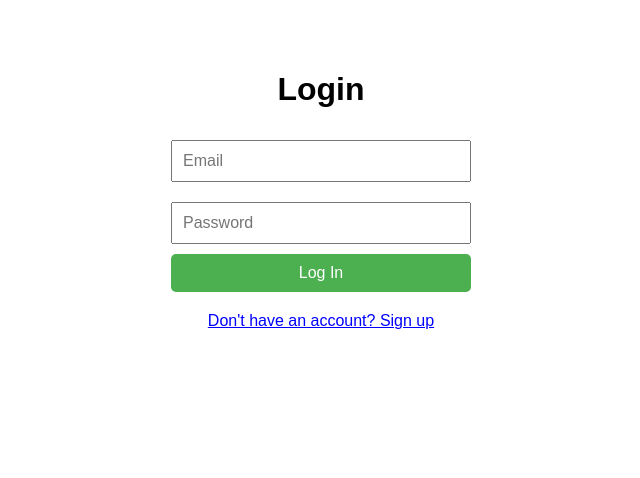
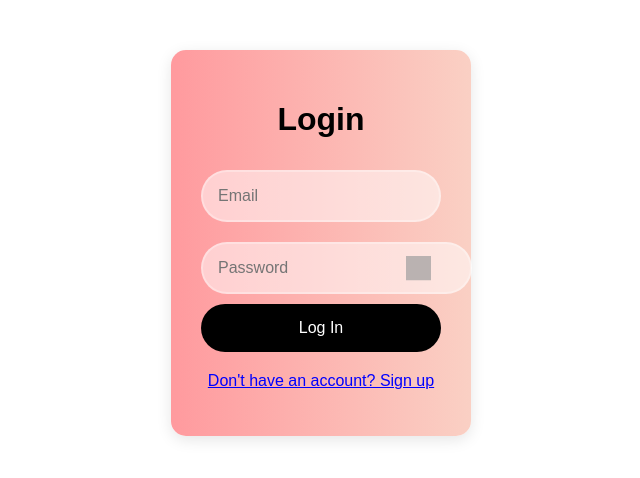
Before and after one commit to Satyam-Nayak/myapp, a React (Create React App) app: page / in a window 1280 px wide. Shown: the top 478 px of the page, without its empty margins (319-959 px from the left). Built offline with nearby package versions, Linux system fonts and the light colour scheme; grey boxes are pictures that could not be loaded.

Commit message:
login signup page

```diff
--- a/src/App.css
+++ b/src/App.css
@@ -2,6 +2,7 @@
 .App {
   text-align: center;
   margin-top: 50px;
+  font-family: Arial, sans-serif;
 }
 
 form {
@@ -9,26 +10,65 @@ form {
   flex-direction: column;
   width: 300px;
   margin: 0 auto;
+  padding: 30px;
+  border-radius: 15px;
+  background: linear-gradient(to right, #ff9a9e, #fad0c4);
+  box-shadow: 0px 4px 15px rgba(0, 0, 0, 0.1);
 }
 
 input {
-  padding: 10px;
+  padding: 15px;
   margin: 10px 0;
   font-size: 16px;
+  border: 2px solid rgba(255, 255, 255, 0.3);
+  border-radius: 30px;
+  background-color: rgba(255, 255, 255, 0.5); /* Semi-transparent background */
+  color: black;
+  outline: none;
+  transition: border-color 0.3s;
+}
+
+input:focus {
+  border-color: rgba(255, 255, 255, 0.7);
+}
+
+.password-container {
+  position: relative;
+}
+
+.password-container input {
+  padding-right: 45px; /* Add space for the eye icon */
+}
+
+.eye-icon {
+  position: absolute;
+  right: 10px;
+  top: 50%;
+  transform: translateY(-50%);
+  cursor: pointer;
+  width: 25px;
+  height: 25px;
+  opacity: 0.7;
+  transition: opacity 0.3s;
+}
+
+.eye-icon:hover {
+  opacity: 1;
 }
 
 button {
-  padding: 10px;
+  padding: 15px;
   font-size: 16px;
   cursor: pointer;
-  background-color: #4CAF50;
+  background-color: black; /* Black button background */
   color: white;
   border: none;
-  border-radius: 5px;
+  border-radius: 30px; /* Rounded bubble-like buttons */
+  transition: background-color 0.3s;
 }
 
 button:hover {
-  background-color: #45a049;
+  background-color: #333;
 }
 
 p {
--- a/src/App.js
+++ b/src/App.js
@@ -17,6 +17,8 @@ function App() {
     confirmPassword: ''
   });
 
+  const [showPassword, setShowPassword] = useState(false); // Toggle password visibility
+
   const handleInputChange = (e) => {
     setFormData({
       ...formData,
@@ -27,7 +29,6 @@ function App() {
   const handleSignUpSubmit = (e) => {
     e.preventDefault();
     if (formData.password === formData.confirmPassword) {
-      // here it store the user's data on successful sign-up
       setUserData({
         fullName: formData.fullName,
         email: formData.email,
@@ -42,7 +43,6 @@ function App() {
 
   const handleLoginSubmit = (e) => {
     e.preventDefault();
-    // here it check if the entered email and password match the stored data
     if (formData.email === userData.email && formData.password === userData.password) {
       setIsLoggedIn(true);
     } else {
@@ -58,6 +58,10 @@ function App() {
       password: '',
       confirmPassword: ''
     });
+  };
+
+  const togglePasswordVisibility = () => {
+    setShowPassword(!showPassword);
   };
 
   return (
@@ -84,14 +88,22 @@ function App() {
                 onChange={handleInputChange}
                 required
               />
+              <div className="password-container">
                 <input
-                type="password"
+                  type={showPassword ? "text" : "password"}
                   name="password"
                   placeholder="Create Password"
                   value={formData.password}
                   onChange={handleInputChange}
                   required
                 />
+                <img
+                  src="https://static-00.iconduck.com/assets.00/eye-password-hide-icon-512x512-iv45hct9.png"
+                  alt="toggle password visibility"
+                  className="eye-icon"
+                  onClick={togglePasswordVisibility}
+                />
+              </div>
               <input
                 type="password"
                 name="confirmPassword"
@@ -115,14 +127,22 @@ function App() {
                 onChange={handleInputChange}
                 required
               />
+              <div className="password-container">
                 <input
-                type="password"
+                  type={showPassword ? "text" : "password"}
                   name="password"
                   placeholder="Password"
                   value={formData.password}
                   onChange={handleInputChange}
                   required
                 />
+                <img
+                  src="https://static-00.iconduck.com/assets.00/eye-password-hide-icon-512x512-iv45hct9.png"
+                  alt="toggle password visibility"
+                  className="eye-icon"
+                  onClick={togglePasswordVisibility}
+                />
+              </div>
               <button type="submit">Log In</button>
               <p onClick={() => setIsSignUp(true)}>Don't have an account? Sign up</p>
             </form>
```
Lines whose indentation alone changed are shown as unchanged.
